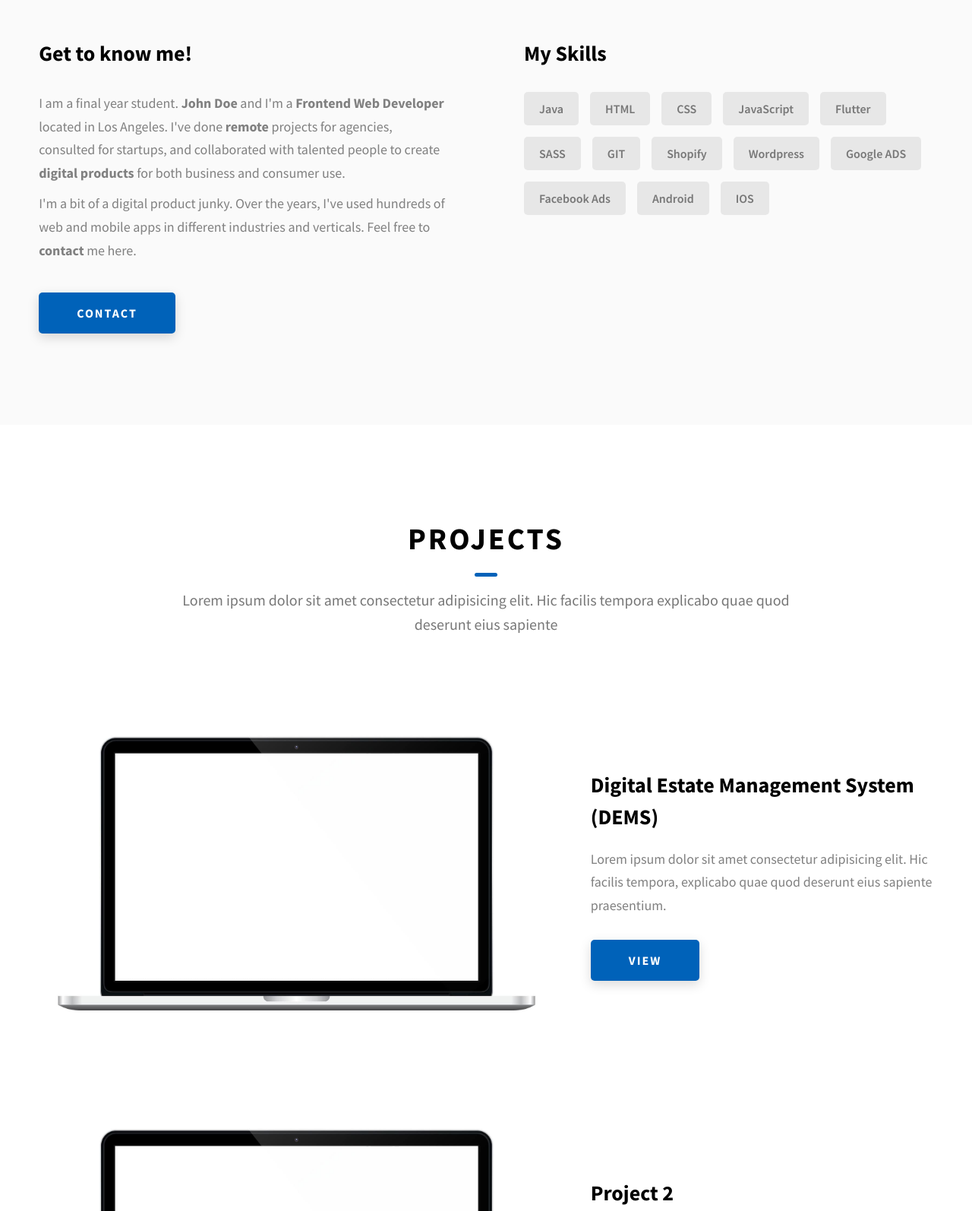
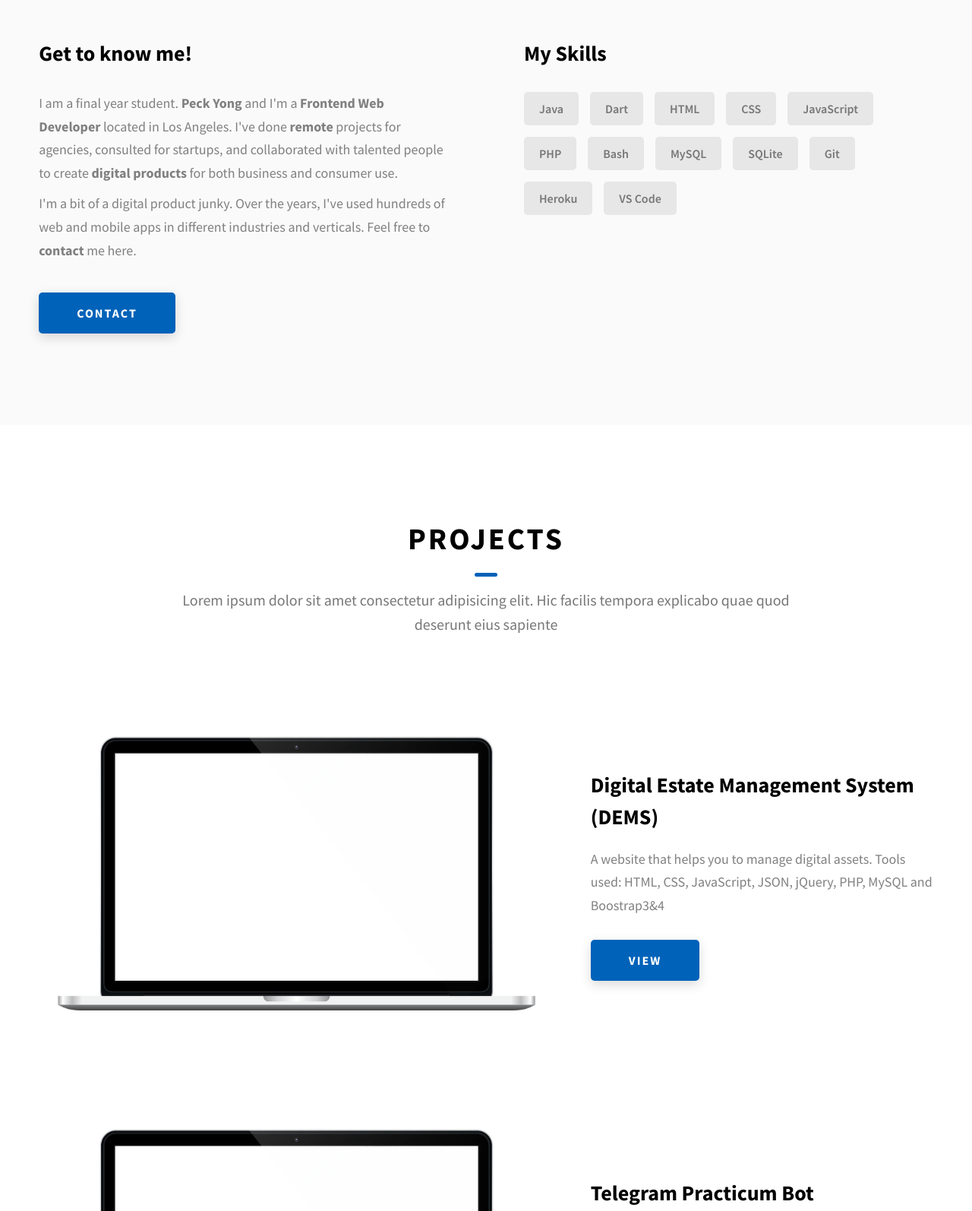
Before and after one commit to Pyong99/pyong99.github.io, a website: page Portfolio/index.html in a window 1280 px wide. Shown: the part 1120-2714 px from the top of the page at 76% size. Drawn offline with Linux system fonts and the light colour scheme.

Commit message:
Update index.html

```diff
--- a/Portfolio/index.html
+++ b/Portfolio/index.html
@@ -163,7 +163,7 @@
             <div class="about__content-details">
               <p class="about__content-details-para">
                 I am a final year student.
-                <strong>John Doe</strong>
+                <strong>Peck Yong</strong>
                 and I'm a <strong> Frontend Web Developer </strong> located in
                 Los Angeles. I've done
                 <strong> remote </strong>
@@ -187,18 +187,18 @@
             <h3 class="about__content-title">My Skills</h3>
             <div class="skills">
               <div class="skills__skill">Java</div>
+              <div class="skills__skill">Dart</div>
               <div class="skills__skill">HTML</div>
               <div class="skills__skill">CSS</div>
               <div class="skills__skill">JavaScript</div>
-              <div class="skills__skill">Flutter</div>
-              <div class="skills__skill">SASS</div>
-              <div class="skills__skill">GIT</div>
-              <div class="skills__skill">Shopify</div>
-              <div class="skills__skill">Wordpress</div>
-              <div class="skills__skill">Google ADS</div>
-              <div class="skills__skill">Facebook Ads</div>
-              <div class="skills__skill">Android</div>
-              <div class="skills__skill">IOS</div>
+              <div class="skills__skill">PHP</div>
+              <div class="skills__skill">Bash</div>
+              <div class="skills__skill">MySQL</div>
+              <div class="skills__skill">SQLite</div>
+              <div class="skills__skill">Git</div>
+              <div class="skills__skill">Heroku</div>
+              <div class="skills__skill">VS Code</div>
+
             </div>
           </div>
         </div>
@@ -227,9 +227,8 @@
             <div class="projects__row-content">
               <h3 class="projects__row-content-title">Digital Estate Management System (DEMS)</h3>
               <p class="projects__row-content-desc">
-                Lorem ipsum dolor sit amet consectetur adipisicing elit. Hic
-                facilis tempora, explicabo quae quod deserunt eius sapiente
-                praesentium.
+                A website that helps you to manage digital assets.
+                Tools used: HTML, CSS, JavaScript, JSON, jQuery, PHP, MySQL and Boostrap3&4
               </p>
               <a
                 href="http://pyong27.com/DEMS/"
@@ -249,11 +248,10 @@
               />
             </div>
             <div class="projects__row-content">
-              <h3 class="projects__row-content-title">Project 2</h3>
+              <h3 class="projects__row-content-title">Telegram Practicum Bot</h3>
               <p class="projects__row-content-desc">
-                Lorem ipsum dolor sit amet consectetur adipisicing elit. Hic
-                facilis tempora, explicabo quae quod deserunt eius sapiente
-                praesentium.
+                A telegram bot designed for searching or viewing UUM School of Computing practicum related information.
+                Tools used: Java, Maven, SQLite, JDBC, Jsoup, Heroku
               </p>
               <a
                 href="https://t.me/STIW3054_CodingBrigaders_bot"
@@ -273,11 +271,9 @@
               />
             </div>
             <div class="projects__row-content">
-              <h3 class="projects__row-content-title">Project 3</h3>
+              <h3 class="projects__row-content-title">Employee Management System</h3>
               <p class="projects__row-content-desc">
-                Lorem ipsum dolor sit amet consectetur adipisicing elit. Hic
-                facilis tempora, explicabo quae quod deserunt eius sapiente
-                praesentium.
+                A system
               </p>
               <a
                 href="https://pyong27.com/Employee_Management_System/"
```
